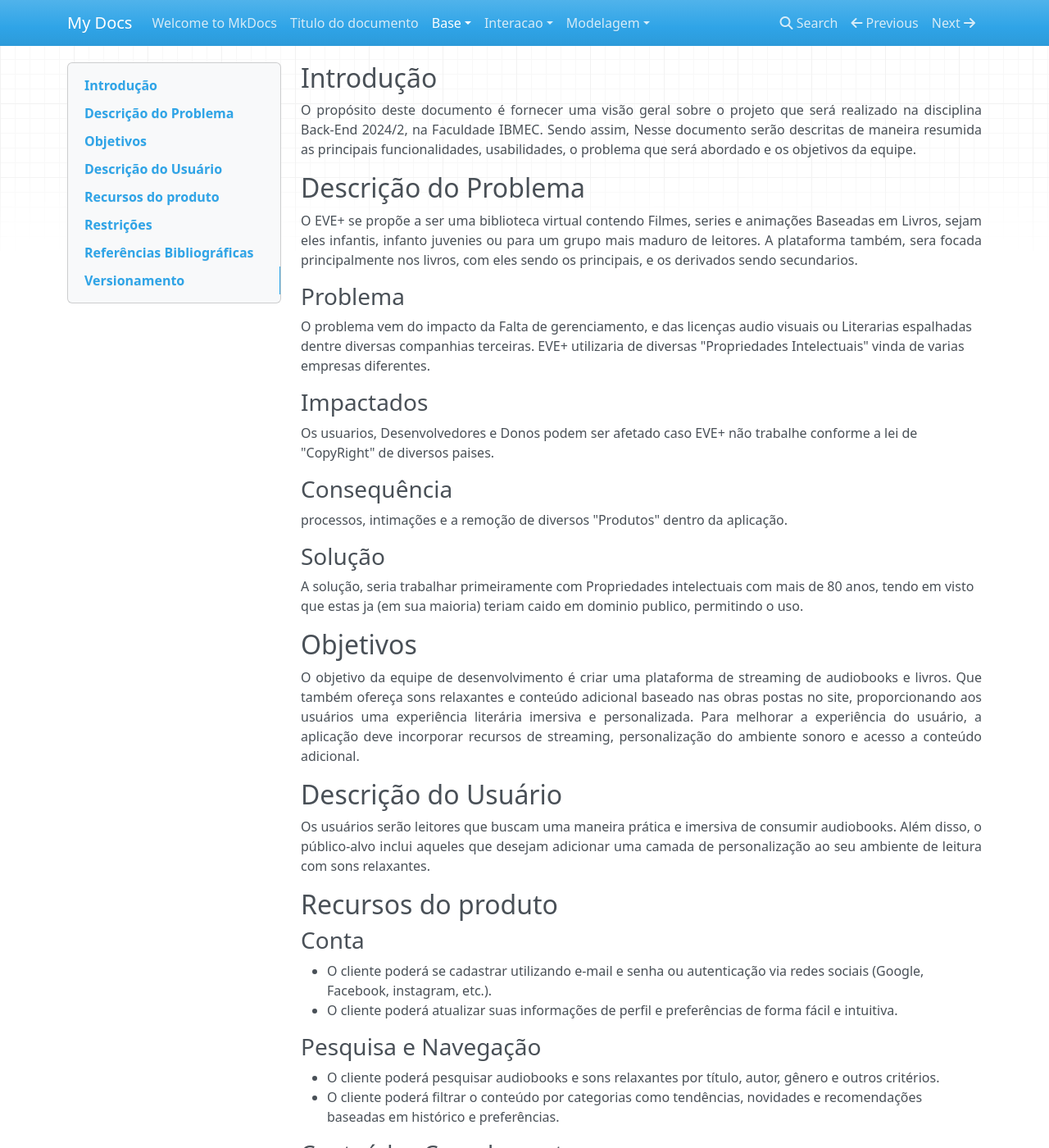
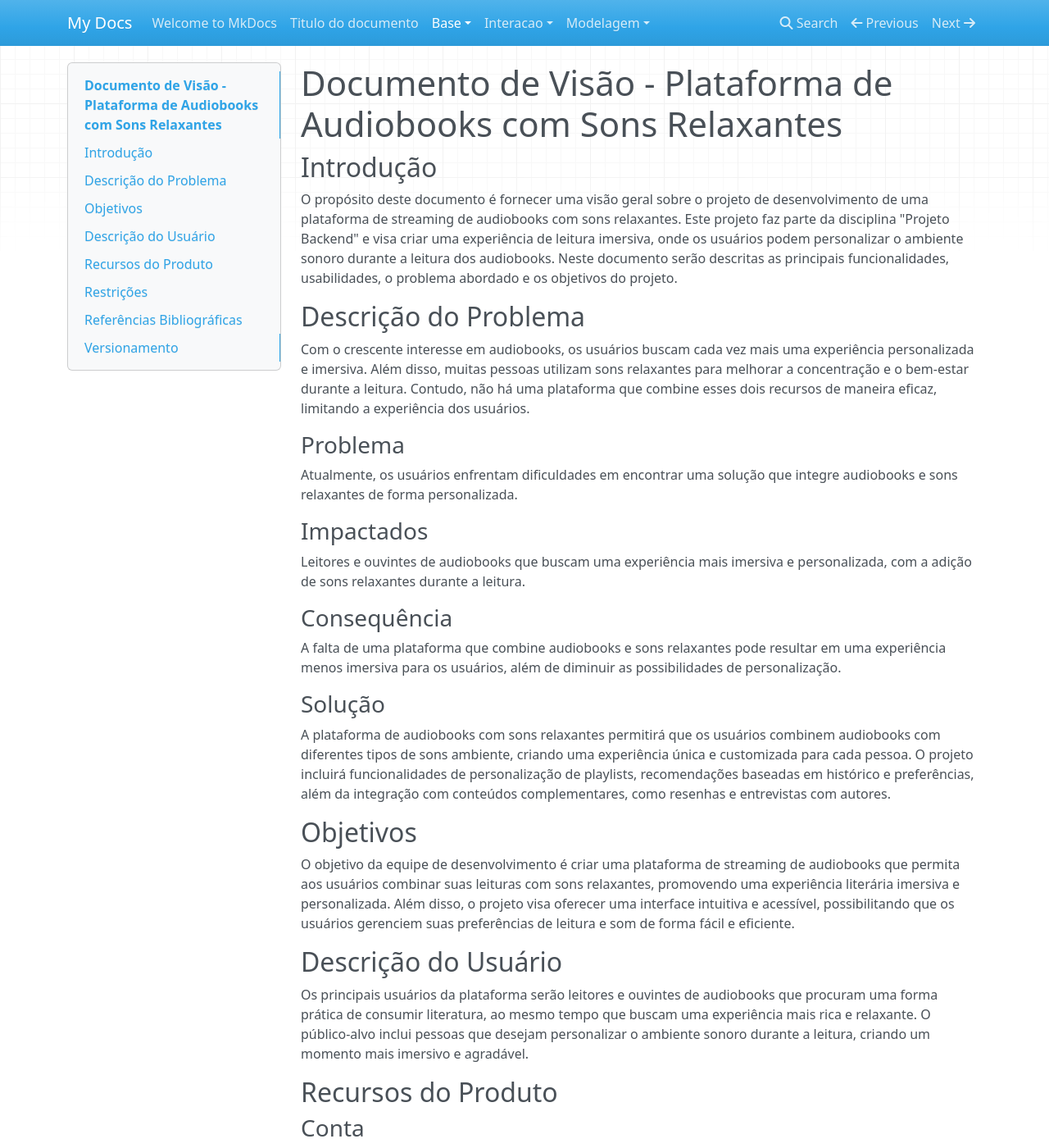
Before and after one commit to Projetos-de-Extensao/PBE_24.2_8001_III_EVE-Plus, an MkDocs documentation site: the page built from docs/base/documento_de_visao.md, in a window 1280 px wide and 1400 px high. Shown: the whole window at 82% size. Built offline with MkDocs 1.6.1, drawn with Linux system fonts in a browser that asks for light colours; nearby versions of some CDN libraries; some of the changed text lies outside the part shown.

Commit message:
Novo documento_de_visao.md

```diff
--- a/docs/base/documento_de_visao.md
+++ b/docs/base/documento_de_visao.md
@@ -2,62 +2,52 @@
 id: documento_de_visao
 title: Documento de Visão
 ---
+
+# Documento de Visão - Plataforma de Audiobooks com Sons Relaxantes
+
 ## Introdução
 
-<p align = "justify">
-O propósito deste documento é fornecer uma visão geral sobre o projeto que será realizado na disciplina Back-End 2024/2, na Faculdade IBMEC. Sendo assim, Nesse documento serão descritas de maneira resumida as principais funcionalidades, usabilidades, o problema que será abordado e os objetivos da equipe.
-</p>
+O propósito deste documento é fornecer uma visão geral sobre o projeto de desenvolvimento de uma plataforma de streaming de audiobooks com sons relaxantes. Este projeto faz parte da disciplina "Projeto Backend" e visa criar uma experiência de leitura imersiva, onde os usuários podem personalizar o ambiente sonoro durante a leitura dos audiobooks. Neste documento serão descritas as principais funcionalidades, usabilidades, o problema abordado e os objetivos do projeto.
 
 ## Descrição do Problema
 
-<p align = "justify">
-O EVE+ se propõe a ser uma biblioteca virtual contendo Filmes, series e animações Baseadas em Livros, sejam eles infantis, infanto juvenies ou para um grupo mais maduro de leitores. A plataforma também, sera focada principalmente nos livros, com eles sendo os principais, e os derivados sendo secundarios.
-</p>
+Com o crescente interesse em audiobooks, os usuários buscam cada vez mais uma experiência personalizada e imersiva. Além disso, muitas pessoas utilizam sons relaxantes para melhorar a concentração e o bem-estar durante a leitura. Contudo, não há uma plataforma que combine esses dois recursos de maneira eficaz, limitando a experiência dos usuários.
 
 ### Problema
 
-O problema vem do impacto da Falta de gerenciamento, e das licenças audio visuais ou Literarias espalhadas dentre diversas companhias terceiras. EVE+ utilizaria de diversas "Propriedades Intelectuais" vinda de varias empresas diferentes.
+Atualmente, os usuários enfrentam dificuldades em encontrar uma solução que integre audiobooks e sons relaxantes de forma personalizada.
 
 ### Impactados
 
-Os usuarios, Desenvolvedores e Donos podem ser afetado caso EVE+ não trabalhe conforme a lei de "CopyRight" de diversos paises.
+Leitores e ouvintes de audiobooks que buscam uma experiência mais imersiva e personalizada, com a adição de sons relaxantes durante a leitura.
 
 ### Consequência
 
-processos, intimações e a remoção de diversos "Produtos" dentro da aplicação.
+A falta de uma plataforma que combine audiobooks e sons relaxantes pode resultar em uma experiência menos imersiva para os usuários, além de diminuir as possibilidades de personalização.
 
 ### Solução
 
-A solução, seria trabalhar primeiramente com Propriedades intelectuais com mais de 80 anos, tendo em visto que estas ja (em sua maioria) teriam caido em dominio publico, permitindo o uso.
+A plataforma de audiobooks com sons relaxantes permitirá que os usuários combinem audiobooks com diferentes tipos de sons ambiente, criando uma experiência única e customizada para cada pessoa. O projeto incluirá funcionalidades de personalização de playlists, recomendações baseadas em histórico e preferências, além da integração com conteúdos complementares, como resenhas e entrevistas com autores.
 
 ## Objetivos
 
-<p align = "justify">
-O objetivo da equipe de desenvolvimento é criar uma plataforma de streaming de audiobooks e livros. Que também ofereça sons relaxantes e conteúdo adicional baseado nas obras postas no site, proporcionando aos usuários uma experiência literária imersiva e personalizada. Para melhorar a experiência do usuário, a aplicação deve incorporar recursos de streaming, personalização do ambiente sonoro e acesso a conteúdo adicional.
-</p>
+O objetivo da equipe de desenvolvimento é criar uma plataforma de streaming de audiobooks que permita aos usuários combinar suas leituras com sons relaxantes, promovendo uma experiência literária imersiva e personalizada. Além disso, o projeto visa oferecer uma interface intuitiva e acessível, possibilitando que os usuários gerenciem suas preferências de leitura e som de forma fácil e eficiente.
 
 ## Descrição do Usuário
 
-<p align = "justify">
-Os usuários serão leitores que buscam uma maneira prática e imersiva de consumir audiobooks. Além disso, o público-alvo inclui aqueles que desejam adicionar uma camada de personalização ao seu ambiente de leitura com sons relaxantes.
-</p>
+Os principais usuários da plataforma serão leitores e ouvintes de audiobooks que procuram uma forma prática de consumir literatura, ao mesmo tempo que buscam uma experiência mais rica e relaxante. O público-alvo inclui pessoas que desejam personalizar o ambiente sonoro durante a leitura, criando um momento mais imersivo e agradável.
 
-## Recursos do produto
+## Recursos do Produto
 
 ### Conta
 
-- O cliente poderá se cadastrar utilizando e-mail e senha ou autenticação via redes sociais (Google, Facebook, instagram, etc.).
+- O cliente poderá se cadastrar utilizando e-mail e senha ou autenticação via redes sociais (Google, Facebook, etc.).
 - O cliente poderá atualizar suas informações de perfil e preferências de forma fácil e intuitiva.
 
 ### Pesquisa e Navegação
 
 - O cliente poderá pesquisar audiobooks e sons relaxantes por título, autor, gênero e outros critérios.
 - O cliente poderá filtrar o conteúdo por categorias como tendências, novidades e recomendações baseadas em histórico e preferências.
-
-### Conteúdos Complementares
-
-- A aplicação integrará resenhas e discussões literárias em formato de texto e vídeo sobre os audiobooks.
-- A aplicação disponibilizará entrevistas com autores e conteúdos sobre adaptações cinematográficas dos livros.
 
 ### Funcionalidades Adicionais
 
@@ -66,9 +56,17 @@ Os usuários serão leitores que buscam uma maneira prática e imersiva de consu
 
 ## Restrições
 
-<p align = "justify">
-A aplicação não será responsável por erros, sustos ou reações ao consumo de audiolivros, filmes etc.
-</p>
+1. **Compatibilidade de dispositivos**: A plataforma será otimizada para navegadores e sistemas operacionais modernos. Versões antigas podem não ser suportadas.
+
+2. **Capacidade de infraestrutura**: O armazenamento e o número de usuários simultâneos serão limitados pela infraestrutura disponível no início do projeto.
+
+3. **Questões de copyright**: Todo conteúdo de áudio deve estar em conformidade com as leis de direitos autorais. A plataforma não poderá hospedar conteúdo sem a devida autorização legal.
+
+4. **Personalização de áudio**: A sincronização entre audiobooks e sons relaxantes será de responsabilidade do usuário, e a plataforma não garantirá ajuste automático entre narração e som.
+
+5. **Proteção de dados**: A plataforma estará em conformidade com a LGPD e outras regulamentações, e o uso de dados pessoais para personalizações dependerá do consentimento do usuário.
+
+---
 
 ## Referências Bibliográficas
 
```
